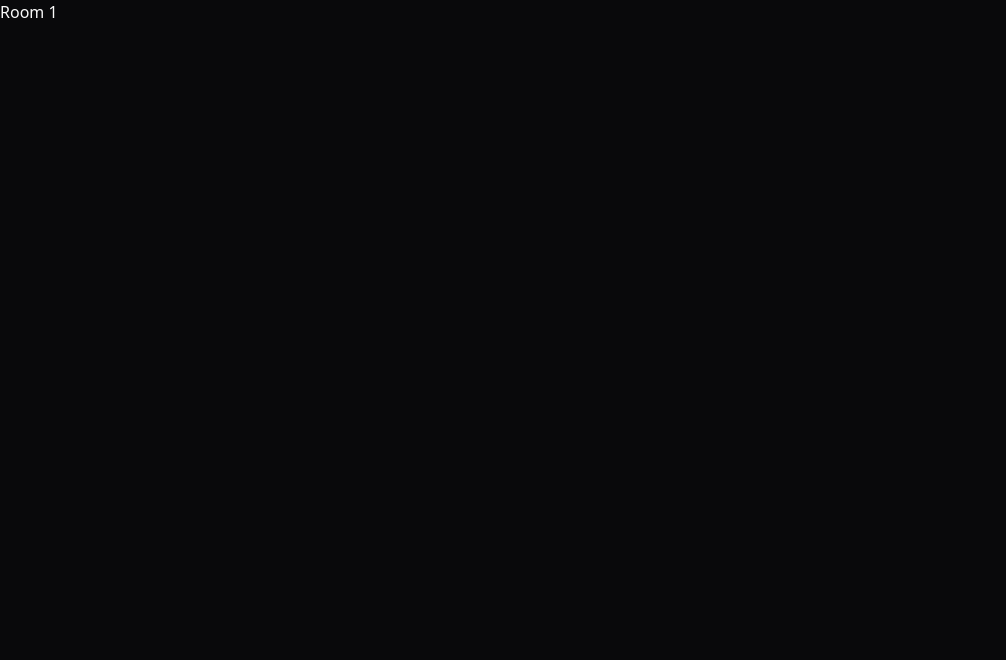
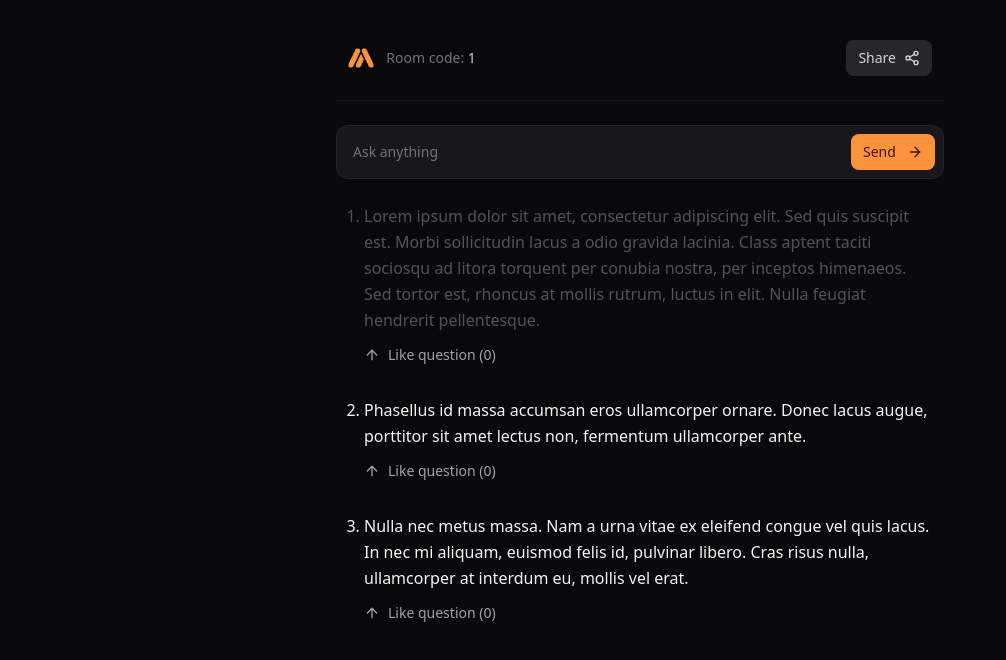
Before and after one commit to totoledao/ask-anything-chat, a React (Vite) app in the folder web/: page /room/1 in a window 1280 px wide. Shown: the top 660 px of the page, without its empty margins (0-1006 px from the left). Built offline with nearby package versions, Linux system fonts and the light colour scheme.

Commit message:
Implement design and base functionality

```diff
--- a/web/src/app.tsx
+++ b/web/src/app.tsx
@@ -1,4 +1,6 @@
 import { createBrowserRouter, RouterProvider } from "react-router-dom";
+import { Toaster } from "sonner";
+
 import { CreateRoom } from "./pages/create-room";
 import { Room } from "./pages/room";
 
@@ -14,5 +16,10 @@ const router = createBrowserRouter([
 ]);
 
 export function App() {
-  return <RouterProvider router={router}></RouterProvider>;
+  return (
+    <>
+      <RouterProvider router={router}></RouterProvider>
+      <Toaster invert richColors />
+    </>
+  );
 }
--- /dev/null
+++ b/web/src/components/Button.tsx
@@ -0,0 +1,34 @@
+import { LucideProps } from "lucide-react";
+import React from "react";
+
+interface ButtonProps extends React.ButtonHTMLAttributes<HTMLButtonElement> {
+  text: string;
+  Icon: React.ForwardRefExoticComponent<
+    Omit<LucideProps, "ref"> & React.RefAttributes<SVGSVGElement>
+  >;
+  variant?: "orange" | "zinc";
+}
+
+export function Button({
+  text,
+  Icon,
+  variant = "orange",
+  ...props
+}: ButtonProps) {
+  function style() {
+    if (variant === "orange") {
+      return "bg-orange-400 text-orange-950 hover:bg-orange-500";
+    } else {
+      return "bg-zinc-800 text-zinc-300 hover:bg-zinc-700";
+    }
+  }
+
+  return (
+    <button
+      className={`min-w-[84px] px-3 py-2 gap-2 flex justify-between items-center rounded-lg font-medium text-sm transition-colors ${style()}`}
+      {...props}
+    >
+      {text} {<Icon className="size-4" />}
+    </button>
+  );
+}
--- /dev/null
+++ b/web/src/components/message.tsx
@@ -0,0 +1,48 @@
+import { ArrowUp } from "lucide-react";
+import { useState } from "react";
+
+interface MessageProps {
+  message: string;
+  answered?: boolean;
+  reactions?: number;
+}
+
+export function Message({
+  message,
+  answered = false,
+  reactions = 0,
+}: MessageProps) {
+  const [wasReacted, setWasReacted] = useState(false);
+
+  function handleReactToMessage() {
+    if (answered) return;
+
+    setWasReacted((prev) => !prev);
+  }
+
+  function messageStyle() {
+    if (answered) {
+      return "text-zinc-600 pointer-events-none";
+    } else return "text-zinc-100";
+  }
+
+  function reactionStyle() {
+    if (wasReacted) {
+      return "text-orange-400 hover:text-orange-500";
+    } else return "text-zinc-400 hover:text-zinc-300";
+  }
+
+  return (
+    <li className={`ml-4 leading-relaxed ${messageStyle()}`}>
+      {message}
+      <button
+        type="button"
+        className={`mt-3 flex items-center gap-2 text-sm font-medium ${reactionStyle()}`}
+        onClick={handleReactToMessage}
+      >
+        <ArrowUp className="size-4" />
+        Like question ({reactions})
+      </button>
+    </li>
+  );
+}
--- a/web/src/pages/create-room.tsx
+++ b/web/src/pages/create-room.tsx
@@ -1,7 +1,44 @@
+import { ArrowRight } from "lucide-react";
+import { useNavigate } from "react-router-dom";
+import { toast } from "sonner";
+
+import amaLogo from "../assets/ama-logo.svg";
+import { Button } from "../components/button";
+
 export function CreateRoom() {
+  const navigate = useNavigate();
+
+  function handleCreateRoom(data: FormData) {
+    const theme = data.get("theme");
+    if (!theme) return toast.error("You have to choose a name for your room");
+
+    navigate(`/room/${theme}`);
+  }
+
   return (
-    <>
-      <h1>Create Room</h1>
-    </>
+    <main className="h-screen flex items-center justify-center px-4">
+      <div className="max-w-[450px] flex flex-col gap-6">
+        <img src={amaLogo} alt="Ask me anything Logo" className="h-10" />
+
+        <p className="leading-relaxed text-zinc-300 text-center">
+          Create a public AMA (Ask me anything) room and prioritize the most
+          important questions for the community.
+        </p>
+
+        <form
+          action={handleCreateRoom}
+          className="flex items-center gap-2 bg-zinc-900  p-2 rounded-xl border border-zinc-800 ring-orange-400 ring-offset-3 ring-offset-zinc-950 focus-within:ring-1"
+        >
+          <input
+            className="flex-1 text-sm bg-transparent mx-2 outline-none placeholder:text-zinc-500 text-zinc-100"
+            type="text"
+            name="theme"
+            placeholder="Room name"
+            autoComplete="off"
+          />
+          <Button text="Create room" Icon={ArrowRight} />
+        </form>
+      </div>
+    </main>
   );
 }
--- a/web/src/pages/room.tsx
+++ b/web/src/pages/room.tsx
@@ -1,7 +1,71 @@
+import { ArrowRight, Share2 } from "lucide-react";
 import { useParams } from "react-router-dom";
+import { toast } from "sonner";
+
+import amaLogo from "../assets/ama-logo.svg";
+import { Button } from "../components/button";
+import { Message } from "../components/message";
 
 export function Room() {
   const { roomID } = useParams();
 
-  return <h1>Room {roomID}</h1>;
+  function handleShareRoom() {
+    const url = window.location.href.toString();
+
+    if (navigator.share !== undefined && navigator.canShare()) {
+      navigator.share({ url });
+    } else {
+      navigator.clipboard.writeText(url);
+      toast.info(`${url} was copied to clipboard`);
+    }
+  }
+
+  function handleSendMessage(data: FormData) {
+    console.log({ data, roomID });
+  }
+
+  return (
+    <div className="mx-auto max-w-[640px] flex flex-col gap-6 py-10 px-4">
+      <div className="flex items-center gap-3 px-3 ">
+        <img src={amaLogo} alt="Ask me anything Logo" className="h-5" />
+
+        <span className="text-sm text-zinc-500 truncate flex-1">
+          Room code: <span className="text-zinc-300">{roomID}</span>
+        </span>
+
+        <Button
+          type="button"
+          text="Share"
+          Icon={Share2}
+          variant="zinc"
+          onClick={handleShareRoom}
+        />
+      </div>
+
+      <div className="h-px w-full bg-zinc-900" />
+
+      <form
+        action={handleSendMessage}
+        className="flex items-center gap-2 bg-zinc-900  p-2 rounded-xl border border-zinc-800 ring-orange-400 ring-offset-3 ring-offset-zinc-950 focus-within:ring-1"
+      >
+        <input
+          className="flex-1 text-sm bg-transparent mx-2 outline-none placeholder:text-zinc-500 text-zinc-100"
+          type="text"
+          name="theme"
+          placeholder="Ask anything"
+          autoComplete="off"
+        />
+        <Button text="Send" Icon={ArrowRight} />
+      </form>
+
+      <ol className="list-decimal list-outside px-3 space-y-8">
+        <Message
+          answered
+          message="Lorem ipsum dolor sit amet, consectetur adipiscing elit. Sed quis suscipit est. Morbi sollicitudin lacus a odio gravida lacinia. Class aptent taciti sociosqu ad litora torquent per conubia nostra, per inceptos himenaeos. Sed tortor est, rhoncus at mollis rutrum, luctus in elit. Nulla feugiat hendrerit pellentesque."
+        />
+        <Message message="Phasellus id massa accumsan eros ullamcorper ornare. Donec lacus augue, porttitor sit amet lectus non, fermentum ullamcorper ante." />
+        <Message message="Nulla nec metus massa. Nam a urna vitae ex eleifend congue vel quis lacus. In nec mi aliquam, euismod felis id, pulvinar libero. Cras risus nulla, ullamcorper at interdum eu, mollis vel erat." />
+      </ol>
+    </div>
+  );
 }
```
Also changed, not shown: web/package.json (+11 -5 lines), web/src/assets/ama-logo.svg (added), 1 other file (tests, documents, lock files or other folders).
